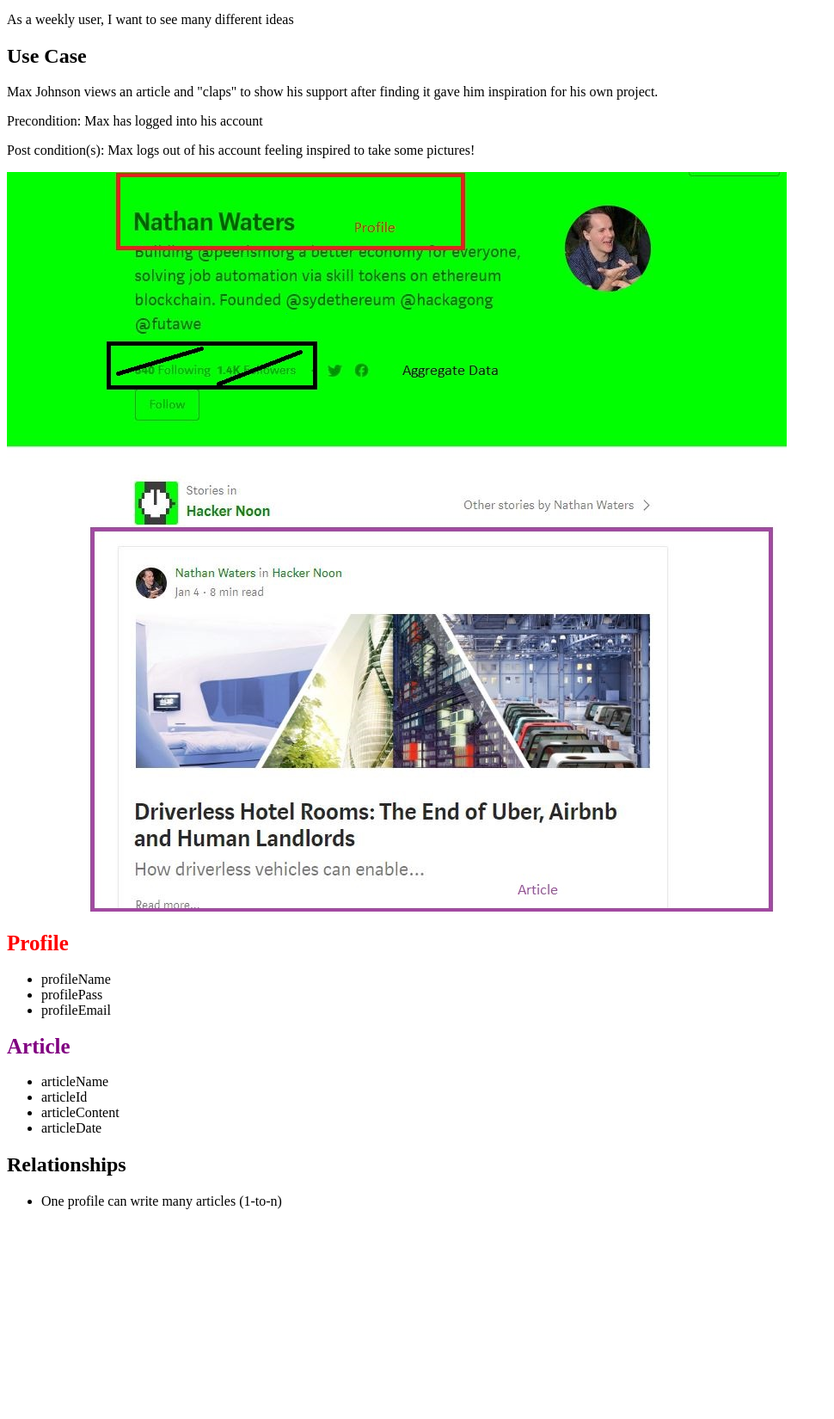
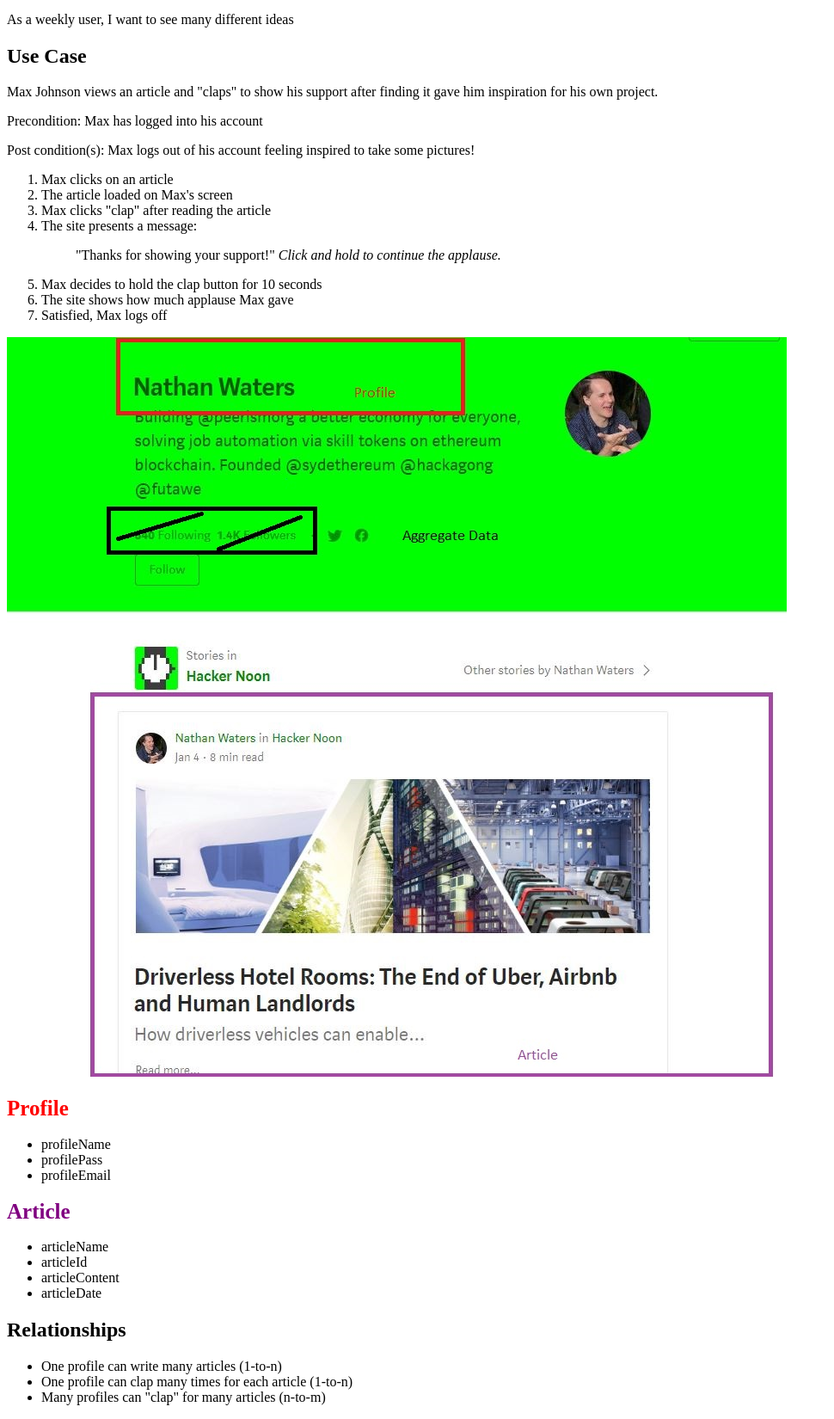
Before and after one commit to codingLyfe/data-design, a PHP site: page / in a window 1280 px wide. Shown: the part 322-1972 px from the top of the page at 86% size, without its empty margins (0-970 px from the left). Before the commit the page ends 1728 px from the top, so only its background shows below. Run offline with PHP 8.4, Linux system fonts and the light colour scheme.

Commit message:
finished use case, added more relationships

```diff
--- a/css/style.css
+++ b/css/style.css
@@ -7,7 +7,3 @@
 	font-size: 25px;
 	color: purple;
 }
-
-#blueAtTag {
-	color: blue;
-}
--- a/index.php
+++ b/index.php
@@ -26,6 +26,22 @@
 		<p>Precondition: Max has logged into his account</p>
 		<p>Post condition(s): Max logs out of his account feeling inspired to take some pictures!</p>
 
+		<div>
+			<ol>
+				<li>Max clicks on an article</li>
+				<li>The article loaded on Max's screen</li>
+				<li>Max clicks "clap" after reading the article</li>
+				<li>The site presents a message:
+					<blockquote>"Thanks for showing your support!"
+					<em>Click and hold to continue the applause.</em>
+					</blockquote>
+				</li>
+				<li>Max decides to hold the clap button for 10 seconds</li>
+				<li>The site shows how much applause Max gave</li>
+				<li>Satisfied, Max logs off</li>
+			</ol>
+		</div>
+
 		<img src = "images/dataDesign-markup.jpg" alt = "data design markup">
 		<br>
 		<h3><span id = "redColorTxt">Profile</span></h3>
@@ -44,6 +60,8 @@
 		<h2>Relationships</h2>
 		<ul>
 			<li>One profile can write many articles (1-to-n)</li>
+			<li>One profile can clap many times for each article (1-to-n)</li>
+			<li>Many profiles can "clap" for many articles (n-to-m)</li>
 		</ul>
 	</body>
 </html>
```
